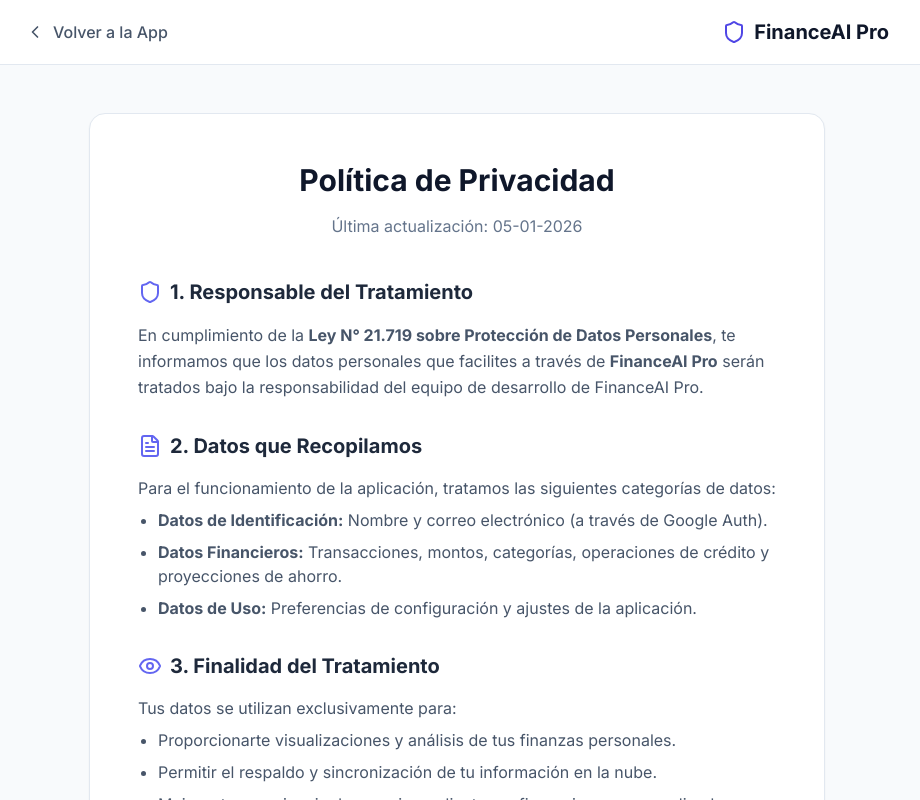
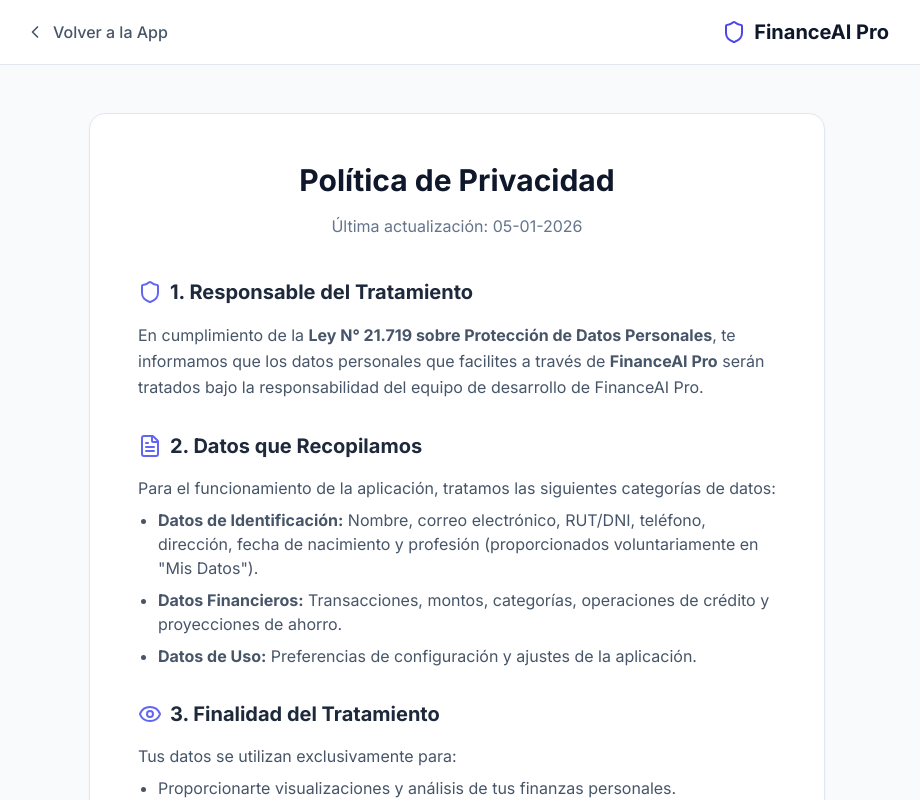
Before and after one commit to jifste/sistema-financiero, a React (Vite) app: page /privacy in a window 1280 px wide. Shown: the top 800 px of the page, without its empty margins (183-1103 px from the left). Built offline with nearby package versions, Linux system fonts and the light colour scheme; no server answers.

Commit message:
docs: Update privacy policy to include User Profile data fields

```diff
--- a/components/PrivacyPolicy.tsx
+++ b/components/PrivacyPolicy.tsx
@@ -47,7 +47,7 @@
                             </h3>
                             <p className="text-slate-600 mb-2">Para el funcionamiento de la aplicación, tratamos las siguientes categorías de datos:</p>
                             <ul className="list-disc pl-5 space-y-2 text-slate-600">
-                                <li><strong>Datos de Identificación:</strong> Nombre y correo electrónico (a través de Google Auth).</li>
+                                <li><strong>Datos de Identificación:</strong> Nombre, correo electrónico, RUT/DNI, teléfono, dirección, fecha de nacimiento y profesión (proporcionados voluntariamente en "Mis Datos").</li>
                                 <li><strong>Datos Financieros:</strong> Transacciones, montos, categorías, operaciones de crédito y proyecciones de ahorro.</li>
                                 <li><strong>Datos de Uso:</strong> Preferencias de configuración y ajustes de la aplicación.</li>
                             </ul>
```
